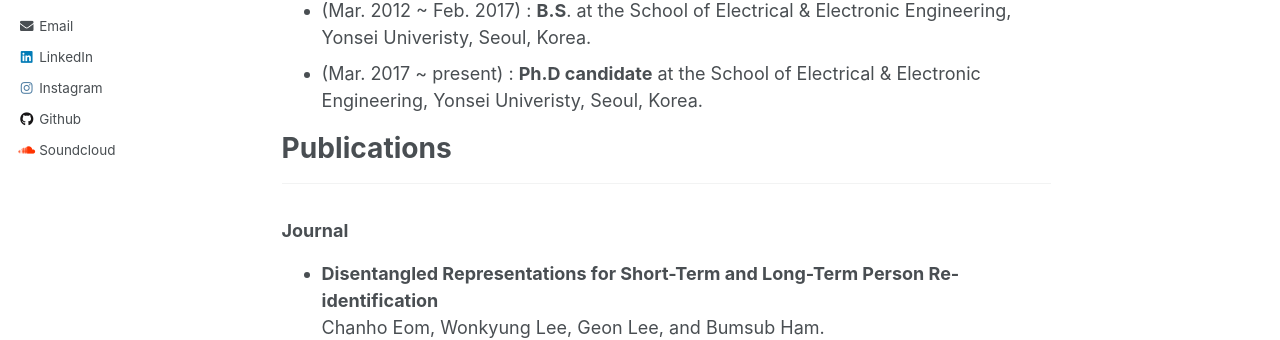
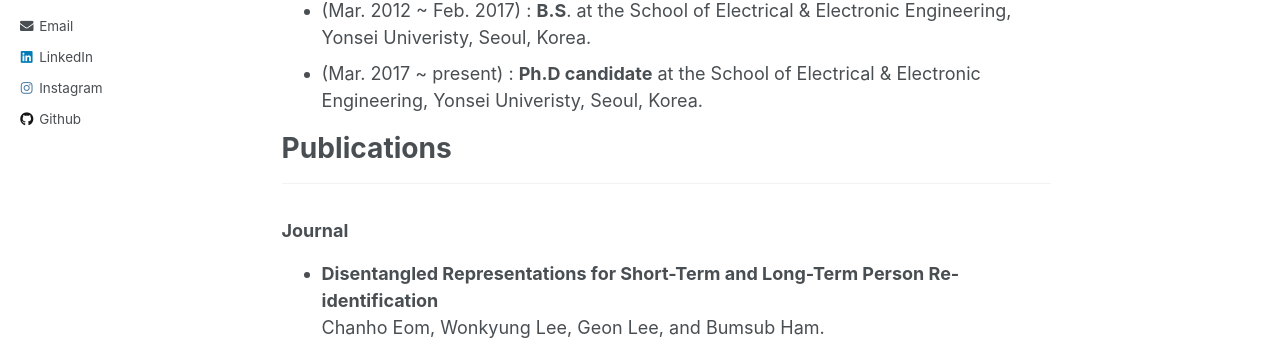
Before and after one commit to chanhoeom/chanhoEom.github.io, a Jekyll site: the page built from _pages/about.md, in a window 1280 px wide. Shown: the part 361-701 px from the top of the page. Built offline with Jekyll 4.4.1, drawn with Linux system fonts in a browser that asks for light colours.

Commit message:
Update _config.yml

```diff
--- a/_config.yml
+++ b/_config.yml
@@ -105,7 +105,7 @@ author:
   linkedin         : "chanho-eom-519019189"
   orcid            :
   pinterest        :
-  soundcloud       : "chanho_eom"
+  soundcloud       : # "chanho_eom"
   stackoverflow    :
   steam            :
   tumblr           :
```
